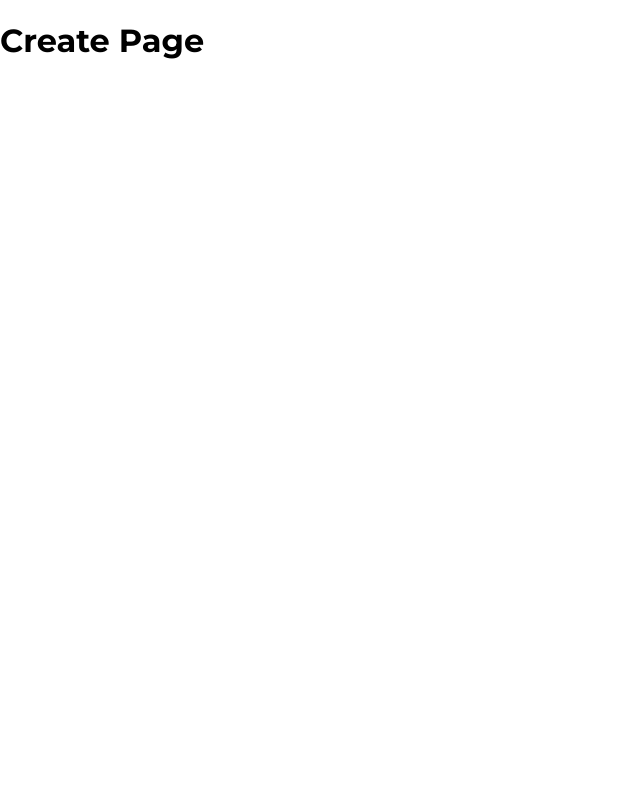
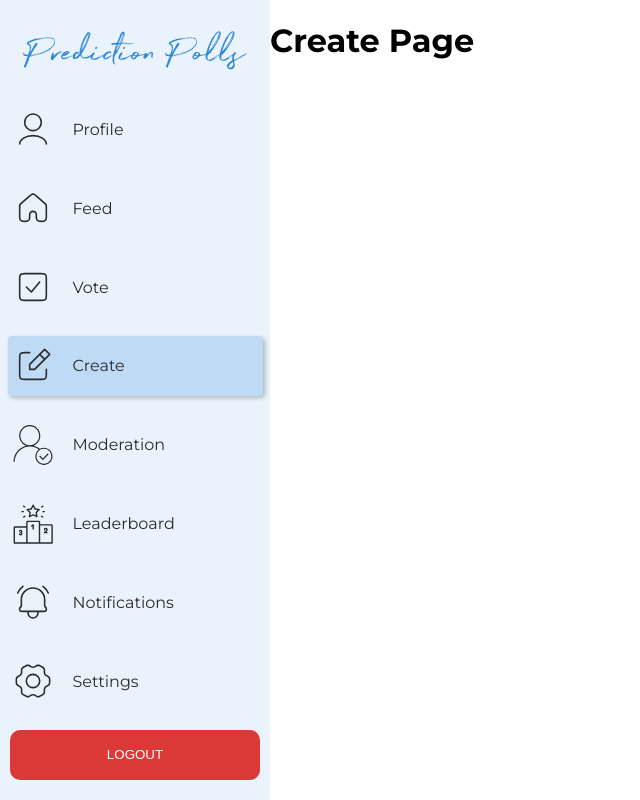
Before and after one commit to bounswe/bounswe2023group4, a React (Create React App) app in the folder prediction-polls/frontend/: page /create in a window 1280 px wide. Shown: the whole page, without its empty margins (0-640 px from the left). Built offline with nearby package versions, Linux system fonts and the light colour scheme.

Commit message:
added Menu component to all pages

```diff
--- a/prediction-polls/frontend/src/Pages/Create/index.jsx
+++ b/prediction-polls/frontend/src/Pages/Create/index.jsx
@@ -1,9 +1,11 @@
 import React from 'react'
+import Menu from '../../Components/Menu'
 import styles from './Create.module.css'
 
 function Create() {
   return (
     <div className={styles.page}>
+       <Menu currentPage="Create" />
        <h1>Create Page</h1>
     </div>
   )
--- a/prediction-polls/frontend/src/Pages/Feed/index.jsx
+++ b/prediction-polls/frontend/src/Pages/Feed/index.jsx
@@ -1,9 +1,11 @@
 import React from "react";
+import Menu from "../../Components/Menu";
 import styles from "./Feed.module.css";
 
 function Feed() {
   return (
     <div className={styles.page}>
+      <Menu currentPage="Feed" />
       <h1>Feed Page</h1>
     </div>
   );
--- a/prediction-polls/frontend/src/Pages/Leaderboard/index.jsx
+++ b/prediction-polls/frontend/src/Pages/Leaderboard/index.jsx
@@ -1,9 +1,11 @@
 import React from 'react'
+import Menu from '../../Components/Menu'
 import styles  from './Leaderboard.module.css'
 
 function Leaderboard() {
   return (
     <div className={styles.page}>
+    <Menu currentPage="Leaderboard" />
     <h1>Leaderboard Page</h1>
  </div>
   )
--- a/prediction-polls/frontend/src/Pages/Moderation/index.jsx
+++ b/prediction-polls/frontend/src/Pages/Moderation/index.jsx
@@ -1,9 +1,11 @@
 import React from 'react'
+import Menu from '../../Components/Menu'
 import styles from './Moderation.module.css'
 
 function Moderation() {
   return (
     <div className={styles.page}>
+    <Menu currentPage="Moderation" />
     <h1>Moderation Page</h1>
  </div>
   )
--- a/prediction-polls/frontend/src/Pages/Notifications/index.jsx
+++ b/prediction-polls/frontend/src/Pages/Notifications/index.jsx
@@ -1,8 +1,10 @@
 import React from 'react'
+import Menu from '../../Components/Menu'
 import styles from './Notifications.module.css'
 function Notifications() {
   return (
     <div className={styles.page}>
+    <Menu currentPage="Notifications" />
     <h1>Notifications Page</h1>
  </div>
   )
--- a/prediction-polls/frontend/src/Pages/Profile/index.jsx
+++ b/prediction-polls/frontend/src/Pages/Profile/index.jsx
@@ -1,9 +1,11 @@
 import React from 'react'
+import Menu from '../../Components/Menu'
 import styles from './Profile.module.css'
 
 function Profile() {
   return (
     <div className={styles.page}>
+    <Menu currentPage="Profile" />
     <h1>Profile Page</h1>
  </div>
   )
--- a/prediction-polls/frontend/src/Pages/Settings/index.jsx
+++ b/prediction-polls/frontend/src/Pages/Settings/index.jsx
@@ -1,9 +1,11 @@
 import React from 'react'
+import Menu from '../../Components/Menu'
 import styles from './Settings.module.css'
 
 function Settings() {
   return (
     <div className={styles.page}>
+    <Menu currentPage="Settings" />
     <h1>Settings Page</h1>
  </div>
   )
--- a/prediction-polls/frontend/src/Pages/Vote/index.jsx
+++ b/prediction-polls/frontend/src/Pages/Vote/index.jsx
@@ -1,9 +1,11 @@
 import React from "react";
+import Menu from "../../Components/Menu";
 import styles from "./Vote.module.css";
 
 function Vote() {
   return (
     <div className={styles.page}>
+      <Menu currentPage="Vote" />
       <h1>Vote Page</h1>
     </div>
   );
```
